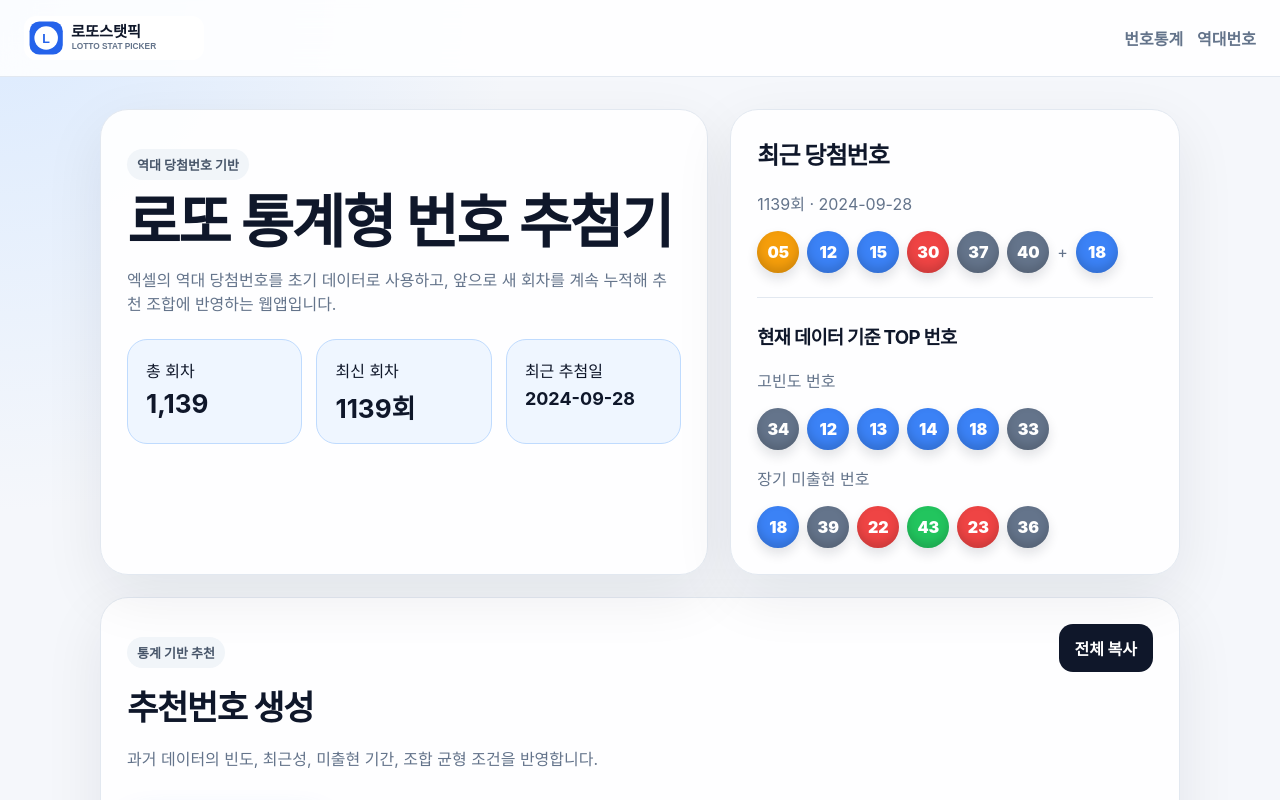
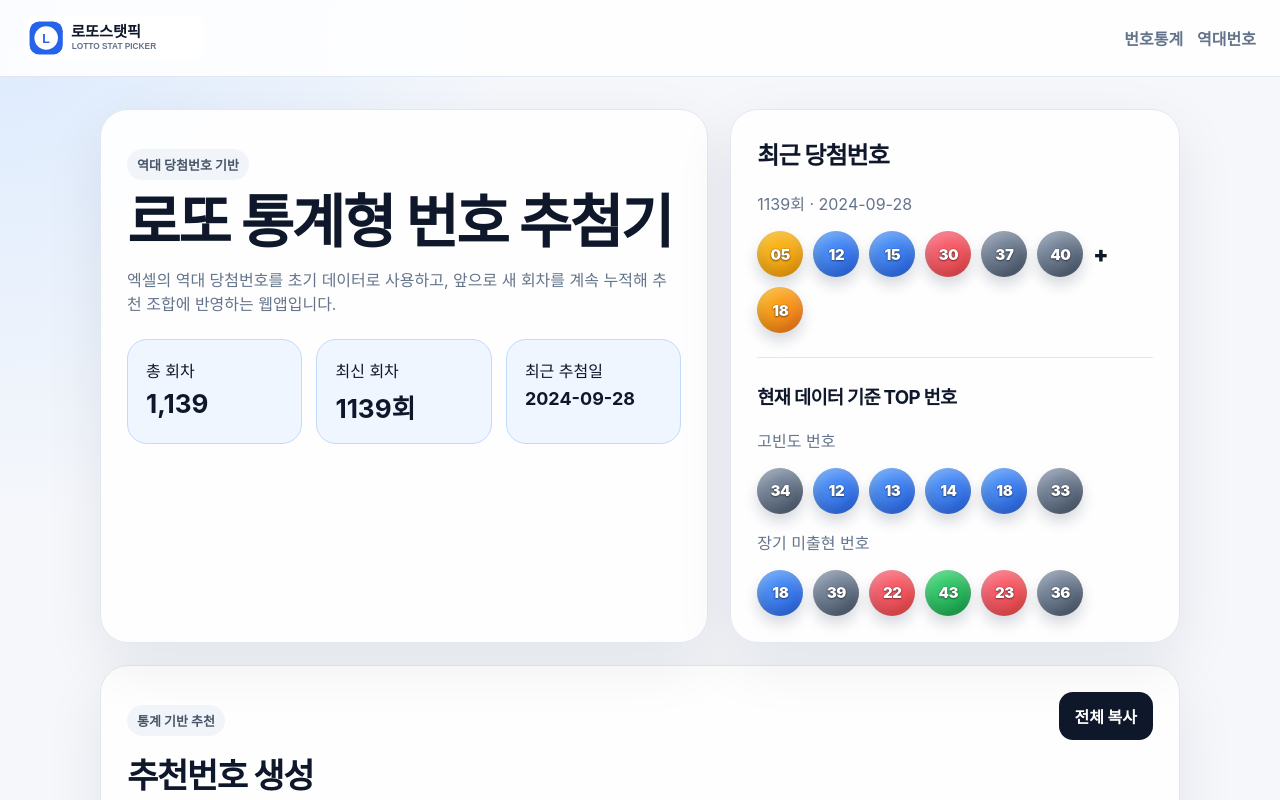
Before and after one commit to HanSeungjin0314/lotto-web, a Next.js app: page / in a window 1280 px wide. Shown: the top 800 px of the page. Built offline with nearby package versions, Linux system fonts and the light colour scheme; no server answers.

Commit message:
Improve lotto ball number visibility

```diff
--- a/app/globals.css
+++ b/app/globals.css
@@ -474,3 +474,79 @@ th { background: #f8fafc; color: #475569; font-size: 13px; }
     flex-direction: column;
   }
 }
+
+/* Lotto Balls Visibility Fix */
+.lotto-balls {
+  display: flex;
+  align-items: center;
+  gap: 10px;
+  flex-wrap: wrap;
+}
+
+.lotto-ball {
+  width: 46px;
+  height: 46px;
+  border-radius: 999px;
+  display: inline-flex;
+  align-items: center;
+  justify-content: center;
+  color: #ffffff !important;
+  font-size: 15px;
+  font-weight: 950;
+  letter-spacing: -0.03em;
+  line-height: 1;
+  text-shadow:
+    0 1px 2px rgba(0, 0, 0, 0.45),
+    0 0 1px rgba(0, 0, 0, 0.8);
+  box-shadow:
+    inset 0 -8px 14px rgba(0, 0, 0, 0.18),
+    inset 0 6px 10px rgba(255, 255, 255, 0.22),
+    0 8px 14px rgba(15, 23, 42, 0.16);
+}
+
+.ball-yellow {
+  background: linear-gradient(135deg, #fbbf24, #f59e0b);
+}
+
+.ball-blue {
+  background: linear-gradient(135deg, #60a5fa, #2563eb);
+}
+
+.ball-red {
+  background: linear-gradient(135deg, #fb7185, #ef4444);
+}
+
+.ball-dark {
+  background: linear-gradient(135deg, #94a3b8, #475569);
+}
+
+.ball-green {
+  background: linear-gradient(135deg, #4ade80, #16a34a);
+}
+
+.ball-bonus {
+  background: linear-gradient(135deg, #fbbf24, #f97316);
+}
+
+.bonus-plus {
+  color: #0f172a;
+  font-size: 22px;
+  font-weight: 950;
+  line-height: 1;
+}
+
+@media (max-width: 560px) {
+  .lotto-balls {
+    gap: 7px;
+  }
+
+  .lotto-ball {
+    width: 40px;
+    height: 40px;
+    font-size: 13px;
+  }
+
+  .bonus-plus {
+    font-size: 18px;
+  }
+}
--- a/components/Balls.tsx
+++ b/components/Balls.tsx
@@ -1,13 +1,41 @@
-export function Ball({ n }: { n: number }) {
-  const cls = n <= 10 ? "b1" : n <= 20 ? "b2" : n <= 30 ? "b3" : n <= 40 ? "b4" : "b5";
-  return <span className={`ball ${cls}`}>{String(n).padStart(2, "0")}</span>;
+type BallsProps = {
+  numbers: number[];
+  bonus?: number | null;
+};
+
+function getBallClass(number: number) {
+  if (number <= 10) return "ball-yellow";
+  if (number <= 20) return "ball-blue";
+  if (number <= 30) return "ball-red";
+  if (number <= 40) return "ball-dark";
+  return "ball-green";
 }
 
-export function Balls({ numbers, bonus }: { numbers: number[]; bonus?: number | null }) {
+function formatNumber(number: number) {
+  return String(number).padStart(2, "0");
+}
+
+export function Balls({ numbers, bonus }: BallsProps) {
   return (
-    <div className="balls">
-      {numbers.map((n) => <Ball key={n} n={n} />)}
-      {bonus ? <><span className="muted">+</span><Ball n={bonus} /></> : null}
+    <div className="lotto-balls">
+      {numbers.map((number) => (
+        <span
+          key={number}
+          className={`lotto-ball ${getBallClass(number)}`}
+          aria-label={`번호 ${number}`}
+        >
+          {formatNumber(number)}
+        </span>
+      ))}
+
+      {bonus ? (
+        <>
+          <span className="bonus-plus">+</span>
+          <span className="lotto-ball ball-bonus" aria-label={`보너스 ${bonus}`}>
+            {formatNumber(bonus)}
+          </span>
+        </>
+      ) : null}
     </div>
   );
 }
```
